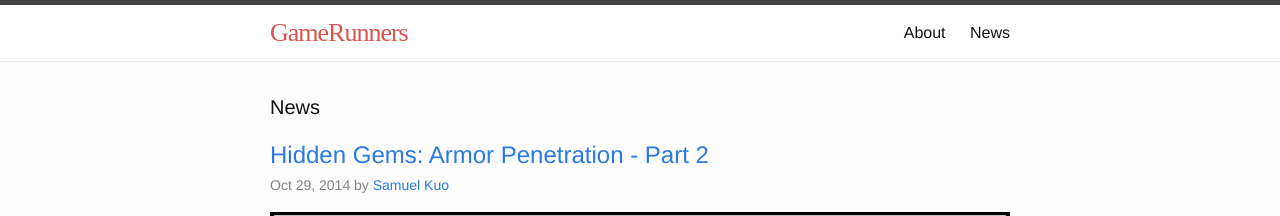
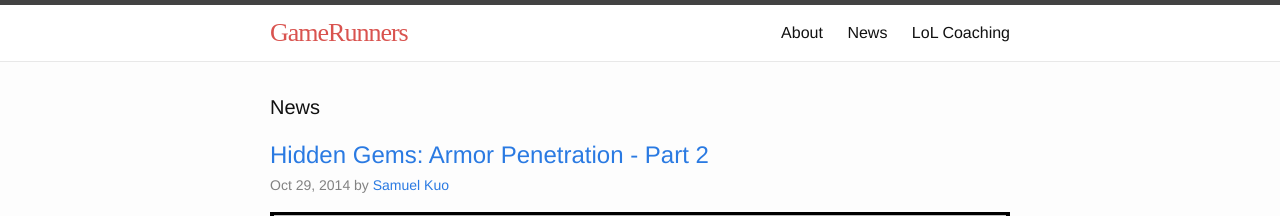
Before and after one commit to bernardjhuang/gamerunnersnews, a Jekyll site: the page built from index.html, in a window 1280 px wide and 900 px high. Shown: the top 216 px of the window. Built offline with Jekyll 4.4.1, drawn with Linux system fonts in a browser that asks for light colours; some web fonts are replaced.

Commit message:
add LoL coaching link

```diff
--- a/_includes/header.html
+++ b/_includes/header.html
@@ -21,6 +21,7 @@
         {% endfor %}
           <a class="page-link" onClick="_gaq.push(['_trackEvent', 'click', 'About click']);" href="http://www.gamerunners.gg/about">About</a>
           <a class="page-link" onClick="_gaq.push(['_trackEvent', 'click', 'News click']);" href="/">News</a>
+          <a class="page-link" onClick="_gaq.push(['_trackEvent', 'click', 'Coaching click']);" href="http://www.gamerunners.gg/coaches?region=na">LoL Coaching</a>
       </div>
     </nav>
 
```
